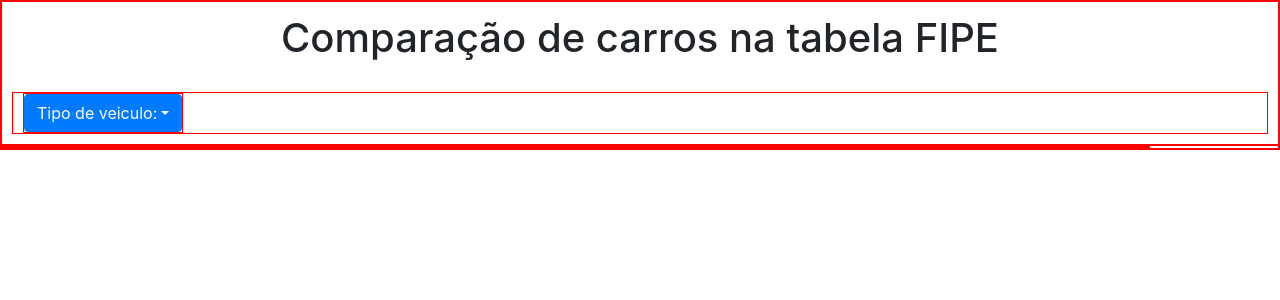
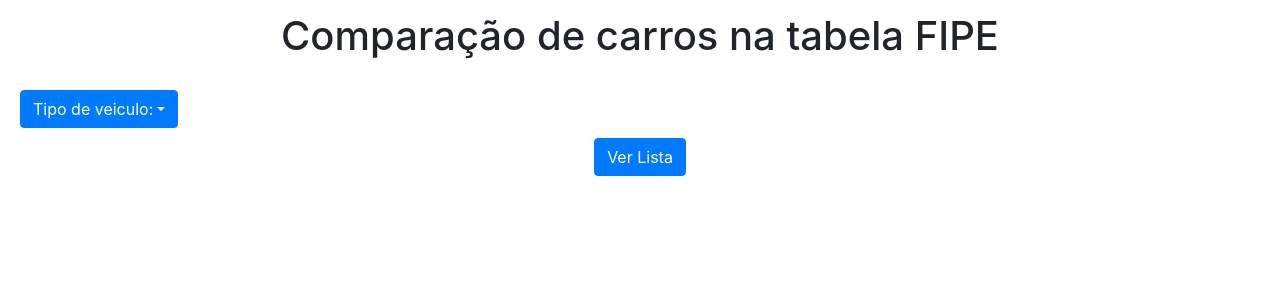
Before and after one commit to pauloricardoz/CarCompare, a React (Create React App) app: page / in a window 1280 px wide. Shown: the top 300 px of the page. Built offline with nearby package versions, Linux system fonts and the light colour scheme.

Commit message:
removing borders

```diff
--- a/src/App.css
+++ b/src/App.css
@@ -1,19 +1,19 @@
 * {
+  box-sizing: border-box;
   margin: 0;
   padding: 0;
-  box-sizing: border-box;
 }
 
-div {
+/* div {
   border: 1px solid red;
-}
+} */
 
 .header {
   display: flex;
   flex-direction: column;
   justify-content: center;
+  height: 10vh;
   text-align: center;
-  height: 10vh;
 }
 
 .optionsBar {
@@ -26,6 +26,11 @@
   margin: 0 10px;
 }
 
+.cards-collections{
+  display: flex;
+  justify-content: center;
+}
+
 .cards {
   display: flex;
   flex-direction: row;
@@ -33,12 +38,26 @@
   width: 90%;
 }
 .card {
+  border-radius: 25px;
+  flex-grow: 1;
   margin: 10px;
   min-width: 14em;
 }
 
 .localizado {
+  align-items: center;
   display: flex;
   flex-direction: column;
-  align-items: center
 }
+.exist {
+  align-items: center;
+  display: flex;
+  justify-content: space-around;
+}
+
+.lista {
+  display: flex;
+  align-items: center;
+  justify-content: space-around;
+
+}
--- a/src/App.js
+++ b/src/App.js
@@ -4,10 +4,12 @@
 import Cards from './components/cards/cards';
 import Selections from './components/selections';
 import Context from './context/context';
-import {  } from 'react-bootstrap'
+import { Alert, Button } from 'react-bootstrap';
+import ButtomList from './components/buttomList';
 
 function App() {
   const { valor, autos, setAutos, exist, setExist } = useContext(Context);
+  const [showList, setShowList] = useState(false);
   const saved = localStorage.getItem('autos');
   useEffect(() => {
     if (saved) {
@@ -16,9 +18,7 @@
   }, []);
   useEffect(() => {
     if (exist) {
-      setTimeout(() =>
-        setExist(false)
-        , 2000);
+      setTimeout(() => setExist(false), 2000);
     }
   }, [exist]);
   let valores = null;
@@ -29,11 +29,13 @@
         <h1>Comparação de carros na tabela FIPE</h1>
       </header>
       <Selections />
-      <div className="localizado">
-        {valor ? <Card data={valor} /> : null}
-      </div>
-      {exist ? <strong className="exist">Já existe</strong> : null}
-      {!autos ? null : <Cards />}
+      <div className="localizado">{valor ? <Card data={valor} /> : null}</div>
+      {exist ? (
+        <Alert className="exist" variant={'danger'}>
+          Já existe!
+        </Alert>
+      ) : null}
+      <ButtomList />
     </div>
   );
 }
--- /dev/null
+++ b/src/components/buttomList.jsx
@@ -0,0 +1,19 @@
+import React, { useContext, useState } from 'react';
+import { Button } from 'react-bootstrap';
+import Context from '../context/context';
+import Cards from './cards/cards';
+
+export default function ButtomList() {
+  const [showList, setShowList] = useState(false);
+  const { autos } = useContext(Context);
+  return (
+    <div>
+      <div className="lista">
+        <Button variant={!showList ? 'primary' : 'success'} onClick={() => setShowList((s) => !s)}>
+          {!showList ? 'Ver Lista' : 'Ocutar'}
+        </Button>
+      </div>
+      {showList ? <div className="cards-collections">{!autos ? null : <Cards />}</div> : null}
+    </div>
+  );
+}
--- a/src/components/inputs/ano.jsx
+++ b/src/components/inputs/ano.jsx
@@ -3,8 +3,12 @@
 import Context from '../../context/context';
 import { apiAnos, apiMarca, apiModelos, apiValor } from '../../services/apiFipe';
 
+function cleanInput(context) {
+  const { setValor } = context;
+  setValor(null);
+}
 function updateState(event, stateFunc) {
-  stateFunc((state) => event.target.attributes[0].nodeValue);
+  stateFunc((state) => event.target.attributes[0].value);
 }
 
 export default function Ano() {
@@ -13,11 +17,13 @@
 
   useEffect(() => setTextBtn('Ano:'), [modelo]);
   useEffect(() => {
-    if (ano.value === '') {
+    cleanInput({ setValor });
+    if (ano.value === '' || typeof ano !== 'string') {
       setValor(null);
       return null;
     }
     apiValor(tipo.value, marca.codigo, modelo.codigo, ano).then((e) => {
+      console.log(typeof setValor);
       setValor(e);
     });
   }, [ano]);
--- a/src/components/inputs/marca.jsx
+++ b/src/components/inputs/marca.jsx
@@ -4,8 +4,6 @@
 import { apiModelos } from '../../services/apiFipe';
 
 function updateState(event, stateFunc, option) {
-  console.log('event', event);
-  console.log('option', option);
   let codigo = option.find((opt) => opt.nome === event);
   if (codigo) codigo = codigo.codigo;
   stateFunc((state) => ({ ...state, value: event, codigo }));
@@ -21,12 +19,16 @@
     if (!marcaOption) return null;
   }, [marcaOption]);
   useEffect(async () => {
-    if (marca.value === '') {
+    console.log(typeof marca.value);
+    if (marca.value === '' || typeof marca.value !== 'string') {
       await setModelo({ ...modelo, value: '' });
       await setModeloOption(null);
       return null;
     }
-    apiModelos(tipo.value, marca.codigo).then((e) => setModeloOption(e.modelos));
+    apiModelos(tipo.value, marca.codigo).then((e) => {
+      console.log(typeof setModeloOption);
+      setModeloOption(e.modelos);
+    });
     return () => {
       setModelo({ ...modelo, value: '' });
       setModeloOption(null);
--- a/src/components/inputs/modelo.jsx
+++ b/src/components/inputs/modelo.jsx
@@ -4,30 +4,51 @@
 import { apiAnos, apiMarca, apiModelos } from '../../services/apiFipe';
 
 function updateState(event, stateFunc, option) {
-  let codigo = option.find((opt) => opt.nome === event);
+  let codigo = option.find((opt) => {
+    const optWOSpace = opt.nome.replace(/\s\s/g, ' ');
+    return optWOSpace === event;
+  });
   if (codigo) codigo = codigo.codigo;
   stateFunc((state) => ({ ...state, value: event, codigo }));
 }
 
+function cleanInput(context) {
+  const { setAno, setValor, setAnoOption } = context;
+
+  setAno({ index: 0, value: '', index: 0 });
+  setValor(null);
+  setAnoOption(null);
+}
+
 export default function Modelo() {
-  const { tipo, marca, modelo, setModelo, modeloOption, setAno, setAnoOption } = useContext(
-    Context
-  );
+  const {
+    tipo,
+    marca,
+    modelo,
+    setModelo,
+    modeloOption,
+    setAno,
+    setAnoOption,
+    setValor,
+  } = useContext(Context);
   const [textBtn, setTextBtn] = useState('Modelo:');
 
   useEffect(() => setTextBtn('Modelo:'), [marca]);
   useEffect(() => {
+    cleanInput({ setAno, setValor, setAnoOption });
     if (modelo.value === '') {
       setAno({ ...modelo, value: '' });
       setAnoOption(null);
       return null;
     }
-    console.log(tipo, marca.codigo, modelo.codigo)
     apiAnos(tipo.value, marca.codigo, modelo.codigo).then((e) => {
+      console.log(e);
       setAnoOption(e);
     });
   }, [modelo]);
-  if (!modeloOption) return null;
+  if (!modeloOption) {
+    return null;
+  }
   return (
     <Dropdown className="inputs">
       <Dropdown.Toggle variant="primary" id="dropdown-basic">
--- a/src/components/inputs/tipo.jsx
+++ b/src/components/inputs/tipo.jsx
@@ -34,7 +34,9 @@
       setAno({ ...modelo, value: '' });
       setAnoOption(null);
     }
-    if (tipo.value !== '') apiMarca(tipo.value).then((e) => setMarcaOption(e));
+    if (tipo.value !== '' && typeof tipo.value === 'string') {
+      apiMarca(tipo.value).then((e) => setMarcaOption(e));
+    }
   }, [tipo]);
   return (
     <Dropdown className="inputs">
@@ -46,12 +48,10 @@
         name="tipo"
         id="tipo"
         onClick={(e) => {
-          console.log(e);
           setMarcaOption(null);
           updateState(e.target.outerText, setTipo, tipoOption);
           setTextBtn(`${e.target.outerText}`);
         }}
-
       >
         {tipoOption.map((e) => (
           <Dropdown.Item value={e} key={e}>
--- a/src/context/context.js
+++ b/src/context/context.js
@@ -7,7 +7,7 @@
   const [marca, setMarca] = useState({ index: 1, value: '', index: 0 });
   const [modelo, setModelo] = useState({ index: 2, value: '', index: 0 });
   const [ano, setAno] = useState({ index: 3, value: '', index: 0 });
-  const [valor, setValor] = useState({ index: 4, value: 0, index: 0 });
+  const [valor, setValor] = useState(null);
   const [marcaOption, setMarcaOption] = useState(null);
   const [modeloOption, setModeloOption] = useState(null);
   const [anoOption, setAnoOption] = useState(null);
```
Also changed, not shown: src/components/compare/table.jsx (added, +10 -0 lines). Lines whose indentation alone changed are shown as unchanged.
